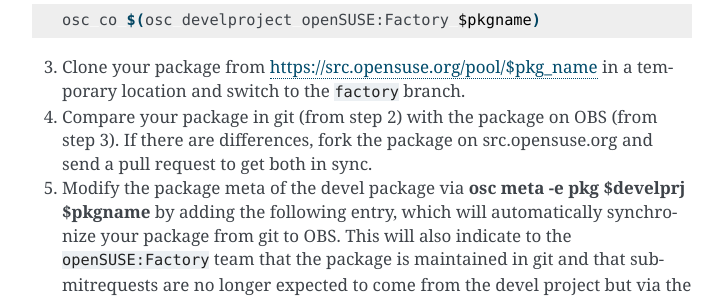
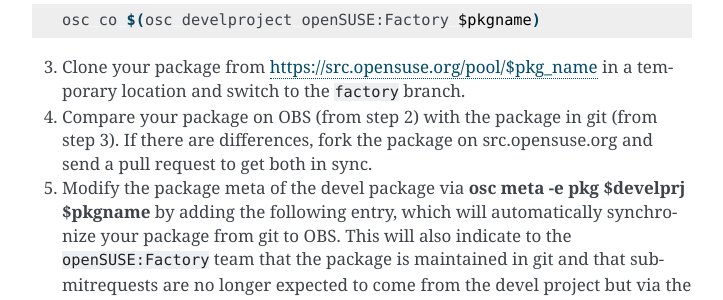
Before and after one commit to openSUSE/scm-staging, a Sphinx documentation site: the page built from source/user_guide.rst, in a window 1280 px wide. Shown: the part 660-960 px from the top of the page, without its empty margins (388-1111 px from the left). Built offline with Sphinx 7.4.7, drawn with Linux system fonts in a browser that asks for light colours.

```diff
--- a/source/user_guide.rst
+++ b/source/user_guide.rst
@@ -34,7 +34,7 @@ devel project as follows:
 3. Clone your package from https://src.opensuse.org/pool/$pkg_name in a
    temporary location and switch to the ``factory`` branch.
 
-4. Compare your package in git (from step 2) with the package on OBS (from step
+4. Compare your package on OBS (from step 2) with the package in git (from step
    3). If there are differences, fork the package on src.opensuse.org and send a
    pull request to get both in sync.
 
```
